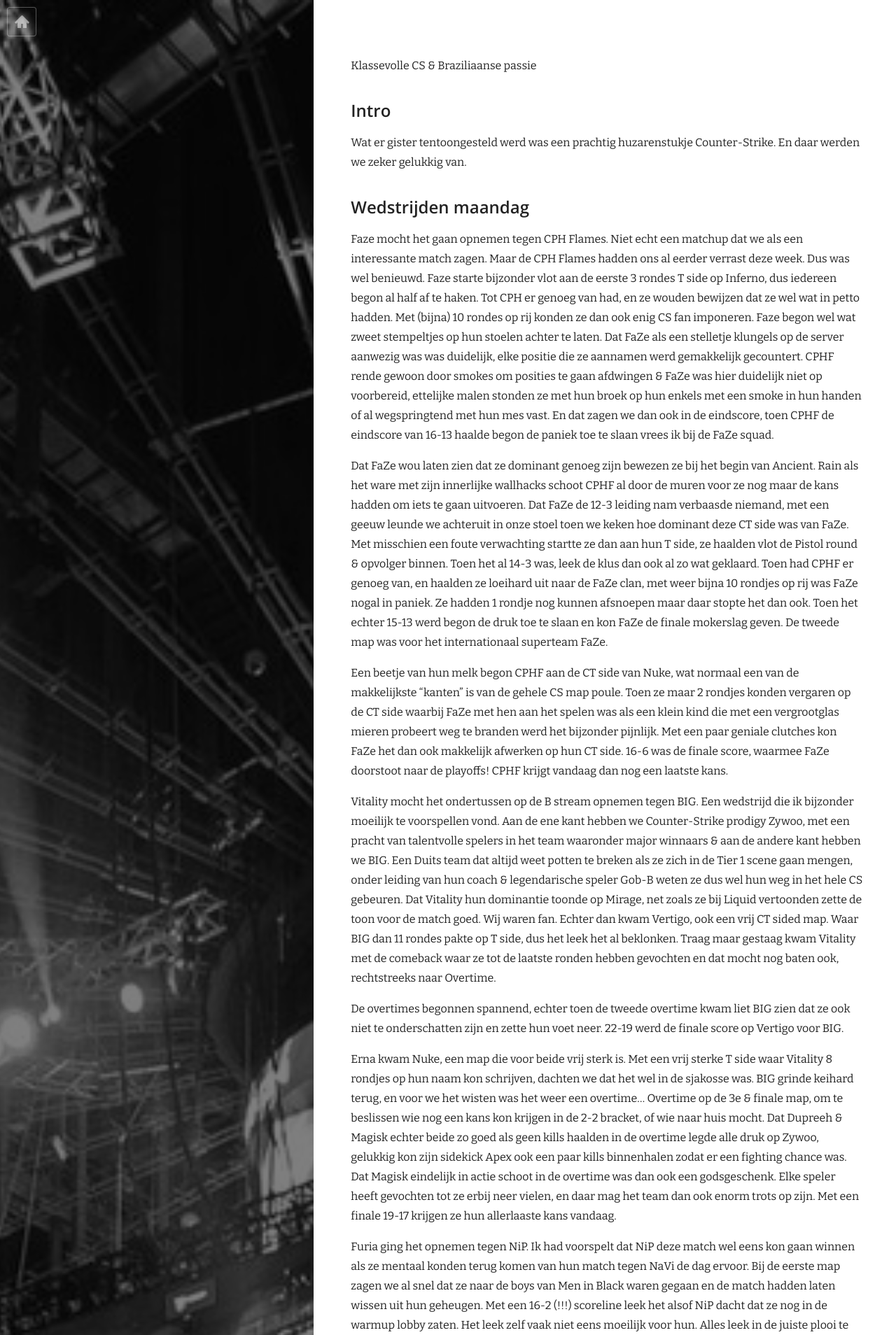
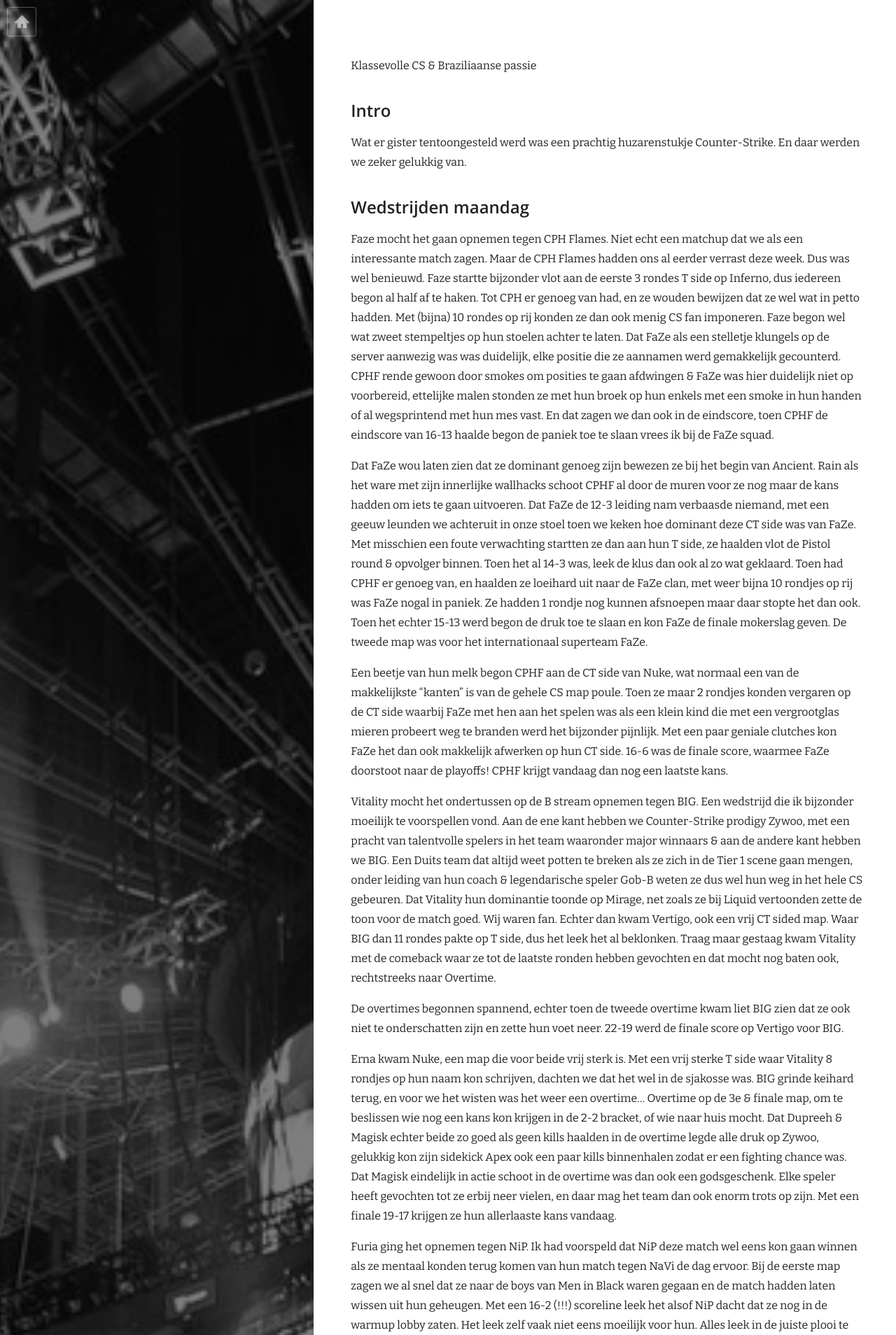
Before and after one commit to jNoxx/jnoxx-blog, a Jekyll site: the page built from _posts/2022-09-06-csgo-major-legends-final-dag.md, in a window 1280 px wide. Shown: the top 1908 px of the page at 70% size. Built offline with Jekyll 4.4.1, drawn with Linux system fonts in a browser that asks for light colours; nearby versions of some CDN libraries; Markdown is read by kramdown in place of the engine named in the settings; some of the changed text lies outside the part shown.

Commit message:
taalfoutjes

```diff
--- a/_posts/2022-09-06-csgo-major-legends-final-dag.md
+++ b/_posts/2022-09-06-csgo-major-legends-final-dag.md
@@ -14,11 +14,11 @@
 
 ## Wedstrijden maandag
 
-Faze mocht het gaan opnemen tegen CPH Flames. Niet echt een matchup dat we als een interessante match zagen. Maar de CPH Flames hadden ons al eerder verrast deze week. Dus was wel benieuwd. Faze starte bijzonder vlot aan de eerste 3 rondes T side op Inferno, dus iedereen begon al half af te haken. Tot CPH er genoeg van had, en ze wouden bewijzen dat ze wel wat in petto hadden. Met (bijna) 10 rondes op rij konden ze dan ook enig CS fan imponeren.
-Faze begon wel wat zweet stempeltjes op hun stoelen achter te laten. Dat FaZe als een stelletje klungels op de server aanwezig was was duidelijk, elke positie die ze aannamen werd gemakkelijk gecountert. CPHF rende gewoon door smokes om posities te gaan afdwingen & FaZe was hier duidelijk niet op voorbereid, ettelijke malen stonden ze met hun broek op hun enkels met een smoke in hun handen of al wegspringtend met hun mes vast. En dat zagen we dan ook in de eindscore, toen CPHF de eindscore van 16-13 haalde begon de paniek toe te slaan vrees ik bij de FaZe squad.
+Faze mocht het gaan opnemen tegen CPH Flames. Niet echt een matchup dat we als een interessante match zagen. Maar de CPH Flames hadden ons al eerder verrast deze week. Dus was wel benieuwd. Faze startte bijzonder vlot aan de eerste 3 rondes T side op Inferno, dus iedereen begon al half af te haken. Tot CPH er genoeg van had, en ze wouden bewijzen dat ze wel wat in petto hadden. Met (bijna) 10 rondes op rij konden ze dan ook menig CS fan imponeren.
+Faze begon wel wat zweet stempeltjes op hun stoelen achter te laten. Dat FaZe als een stelletje klungels op de server aanwezig was was duidelijk, elke positie die ze aannamen werd gemakkelijk gecounterd. CPHF rende gewoon door smokes om posities te gaan afdwingen & FaZe was hier duidelijk niet op voorbereid, ettelijke malen stonden ze met hun broek op hun enkels met een smoke in hun handen of al wegsprintend met hun mes vast. En dat zagen we dan ook in de eindscore, toen CPHF de eindscore van 16-13 haalde begon de paniek toe te slaan vrees ik bij de FaZe squad.
 
-Dat FaZe wou laten zien dat ze dominant genoeg zijn bewezen ze bij het begin van Ancient. Rain als het ware met zijn innerlijke wallhacks schoot CPHF al door de muren voor ze nog maar de kans hadden om iets te gaan uitvoeren. Dat FaZe de 12-3 leiding nam verbaasde niemand, met een geeuw leunde we achteruit in onze stoel toen we keken hoe dominant deze CT side was van FaZe.
-Met misschien een foute verwachting startte ze dan aan hun T side, ze haalden vlot de Pistol round & opvolger binnen. Toen het al 14-3 was, leek de klus dan ook al zo wat geklaard.
+Dat FaZe wou laten zien dat ze dominant genoeg zijn bewezen ze bij het begin van Ancient. Rain als het ware met zijn innerlijke wallhacks schoot CPHF al door de muren voor ze nog maar de kans hadden om iets te gaan uitvoeren. Dat FaZe de 12-3 leiding nam verbaasde niemand, met een geeuw leunden we achteruit in onze stoel toen we keken hoe dominant deze CT side was van FaZe.
+Met misschien een foute verwachting startten ze dan aan hun T side, ze haalden vlot de Pistol round & opvolger binnen. Toen het al 14-3 was, leek de klus dan ook al zo wat geklaard.
 Toen had CPHF er genoeg van, en haalden ze loeihard uit naar de FaZe clan, met weer bijna 10 rondjes op rij was FaZe nogal in paniek. Ze hadden 1 rondje nog kunnen afsnoepen maar daar stopte het dan ook. Toen het echter 15-13 werd begon de druk toe te slaan en kon FaZe de finale mokerslag geven.
 De tweede map was voor het internationaal superteam FaZe.
 
@@ -39,7 +39,7 @@
 Dat Magisk eindelijk in actie schoot in de overtime was dan ook een godsgeschenk. Elke speler heeft gevochten tot ze erbij neer vielen, en daar mag het team dan ook enorm trots op zijn.
 Met een finale 19-17 krijgen ze hun allerlaaste kans vandaag.
 
-Furia ging het opnemen tegen NiP. Ik had voorspelt dat NiP deze match wel eens kon gaan winnen als ze mentaal konden terug komen van hun match tegen NaVi de dag ervoor.
+Furia ging het opnemen tegen NiP. Ik had voorspeld dat NiP deze match wel eens kon gaan winnen als ze mentaal konden terug komen van hun match tegen NaVi de dag ervoor.
 Bij de eerste map zagen we al snel dat ze naar de boys van Men in Black waren gegaan en de match hadden laten wissen uit hun geheugen.
 Met een 16-2 (!!!) scoreline leek het alsof NiP dacht dat ze nog in de warmup lobby zaten. Het leek zelf vaak niet eens moeilijk voor hun. Alles leek in de juiste plooi te vallen voor hun. Een waanzinnige prestatie tegen een team zoals Furia.
 
```
Also changed, not shown: other parts of _posts/2022-09-06-csgo-major-legends-final-dag.md (+2 -2 lines).
